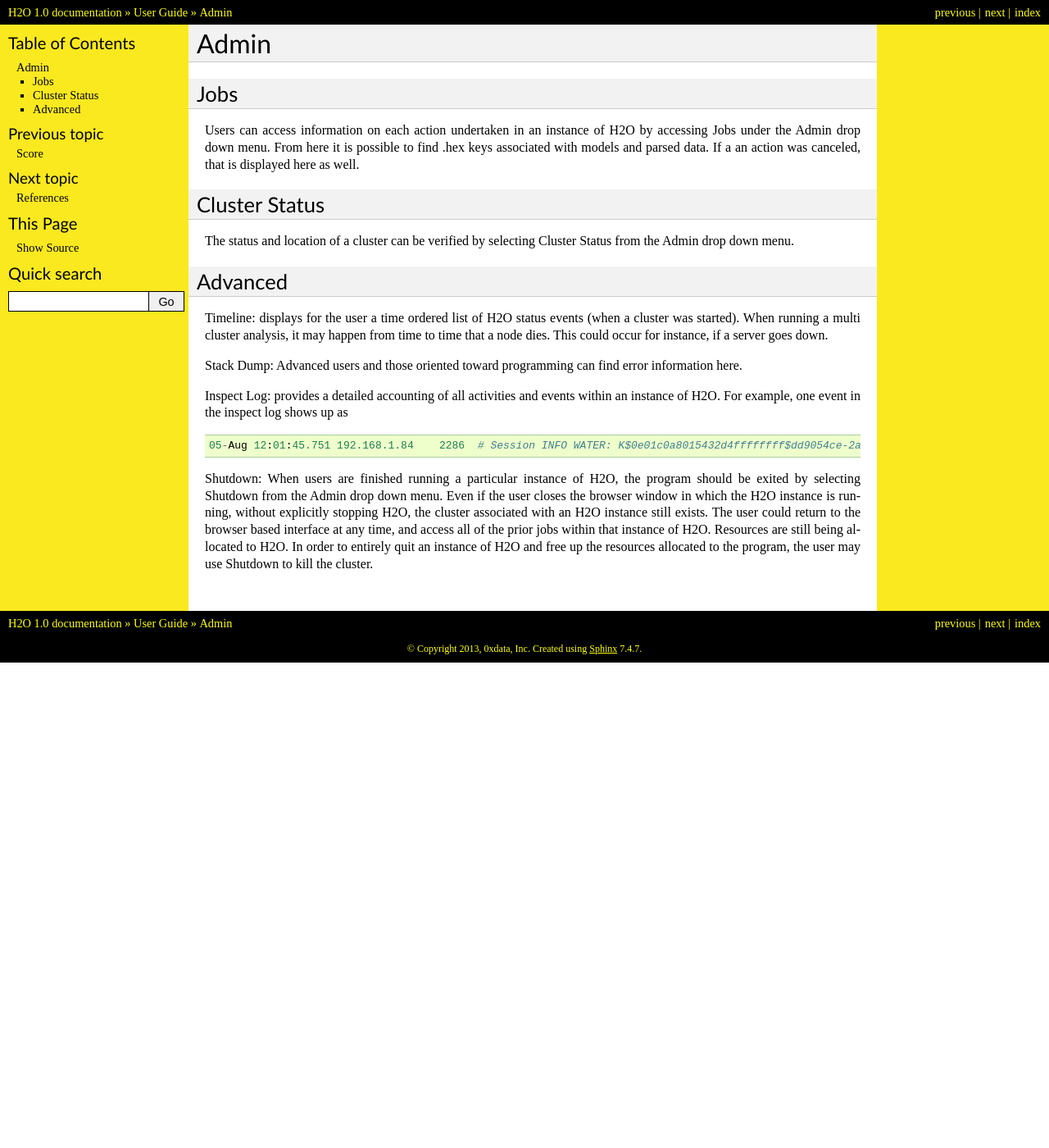
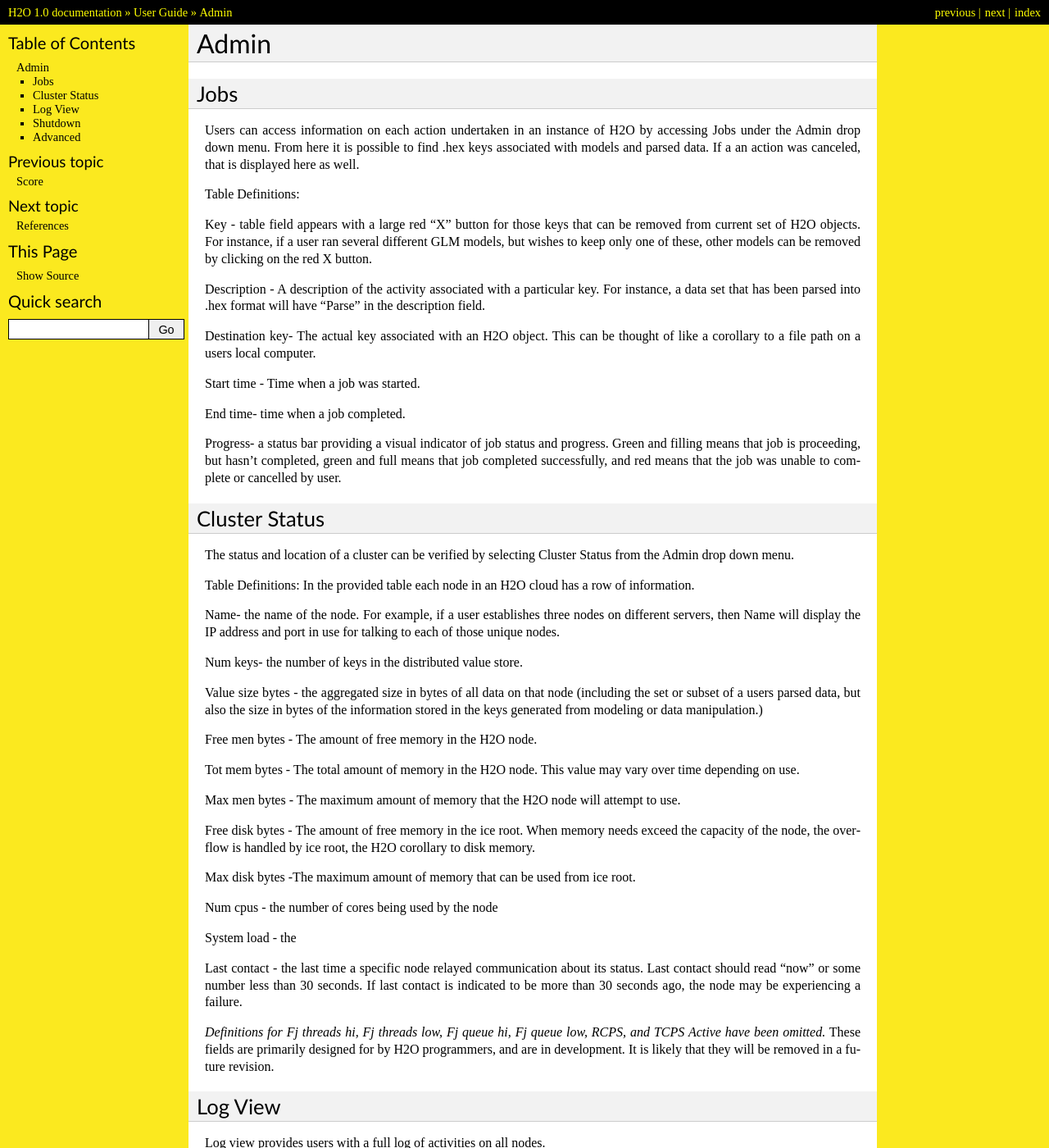
Before and after one commit to devinshields/h2odocs, a Sphinx documentation site: the page built from source/userguide/admin.rst, in a window 1280 px wide and 1400 px high. Shown: the whole window at 82% size. Built offline with Sphinx 7.4.7, drawn with Linux system fonts in a browser that asks for light colours; formulas are drawn with MathJax 3; pages that are not in the unit, such as notebooks, are missing from menus; some of the changed text lies outside the part shown.

Commit message:
Updated information in user guide admin page

```diff
--- a/source/userguide/admin.rst
+++ b/source/userguide/admin.rst
@@ -7,15 +7,73 @@
 
 Users can access information on each action undertaken in an instance of H2O by accessing Jobs under the Admin drop down menu. From here it is possible to find .hex keys associated with models and parsed data. If a an action was canceled, that is displayed here as well.
 
+Table Definitions:
+
+Key - table field appears with a large red "X" button for those keys that can be removed from current set of H2O objects. For instance, if a user ran several different GLM models, but wishes to keep only one of these, other models can be removed by clicking on the red X button.
+
+Description - A description of the activity associated with a particular key. For instance, a data set that has been parsed into .hex format will have "Parse" in the description field.
+
+Destination key- The actual key associated with an H2O object. This can be thought of like a corollary to a file path on a users local computer.
+
+Start time - Time when a job was started.
+
+End time- time when a job completed.
+
+Progress- a status bar providing a visual indicator of job status and progress. Green and filling means that job is proceeding, but hasn't completed, green and full means that job completed successfully, and red means that the job was unable to complete or cancelled by user.
+
+
 Cluster Status
 --------------
 
 The status and location of a cluster can be verified by selecting Cluster Status from the Admin drop down menu.
 
+
+Table Definitions:
+In the provided table each node in an H2O cloud has a row of information.
+
+Name- the name of the node. For example, if a user establishes three nodes on different servers, then Name will display the IP address and port in use for talking to each of those unique nodes.
+
+Num keys- the number of keys in the distributed value store.
+
+Value size bytes - the aggregated size in bytes of all data on that node (including the set or subset of a users parsed data, but also the size in bytes of the information stored in the keys generated from modeling or data manipulation.)
+
+Free men bytes - The amount of free memory in the H2O node.
+
+Tot mem bytes - The total amount of memory in the H2O node. This value may vary over time depending on use.
+
+Max men bytes - The maximum amount of memory that the H2O node will attempt to use.
+
+Free disk bytes - The amount of free memory in the ice root. When memory needs exceed the capacity of the node, the overflow is handled by ice root, the H2O corollary to disk memory.
+
+Max disk bytes -The maximum amount of memory that can be used from ice root.
+
+Num cpus - the number of cores being used by the node
+
+System load - the
+
+Last contact - the last time a specific node relayed communication about its status. Last contact should read "now" or some number less than 30 seconds. If last contact is indicated to be more than 30 seconds ago, the node may be experiencing a failure.
+
+*Definitions for Fj threads hi, Fj threads low, Fj queue hi, Fj queue low, RCPS, and TCPS Active have been omitted.* These fields are primarily designed for by H2O programmers, and are in development. It is likely that they will be removed in a future revision.
+
+Log View
+--------
+
+Log view provides users with a full log of activities on all nodes.
+
+**Full logs from any H2O work session can be automatically downloaded by clicking the "Download all logs" button in the upper left hand corner. **
+
+
+
+Shutdown
+--------
+
+When users are finished running a particular instance of H2O, the program should be exited by selecting Shutdown from the Admin drop down menu. Even if the user closes the browser window in which the H2O instance is running, without explicitly stopping H2O, the cluster associated with an H2O instance still exists. The user could return to the browser based interface at any time, and access all of the prior jobs within that instance of H2O. Resources are still being allocated to H2O. In order to entirely quit an instance of H2O and free up the resources allocated to the program, the user may use Shutdown to kill the cluster.
+
+
 Advanced
 --------
 
-Timeline: displays for the user a time ordered list of H2O status events (when a cluster was started). When running a multi cluster analysis, it may happen from time to time that a node dies. This could occur for instance, if a server goes down.
+Timeline: displays for the user a time ordered list of H2O status events (for example, when a cluster was started). When running a multi cluster analysis, it may happen from time to time that a node dies. This could occur for instance, if a server goes down.
 
 Stack Dump: Advanced users and those oriented toward programming can find error information here.
 
@@ -24,5 +82,3 @@
 ::
 
   05-Aug 12:01:45.751 192.168.1.84    2286  # Session INFO WATER: K$0e01c0a8015432d4ffffffff$dd9054ce-2a11-4b59-9421-a4f16c11856e V:1496
-
-Shutdown: When users are finished running a particular instance of H2O, the program should be exited by selecting Shutdown from the Admin drop down menu. Even if the user closes the browser window in which the H2O instance is running, without explicitly stopping H2O, the cluster associated with an H2O instance still exists. The user could return to the browser based interface at any time, and access all of the prior jobs within that instance of H2O. Resources are still being allocated to H2O. In order to entirely quit an instance of H2O and free up the resources allocated to the program, the user may use Shutdown to kill the cluster.
```
